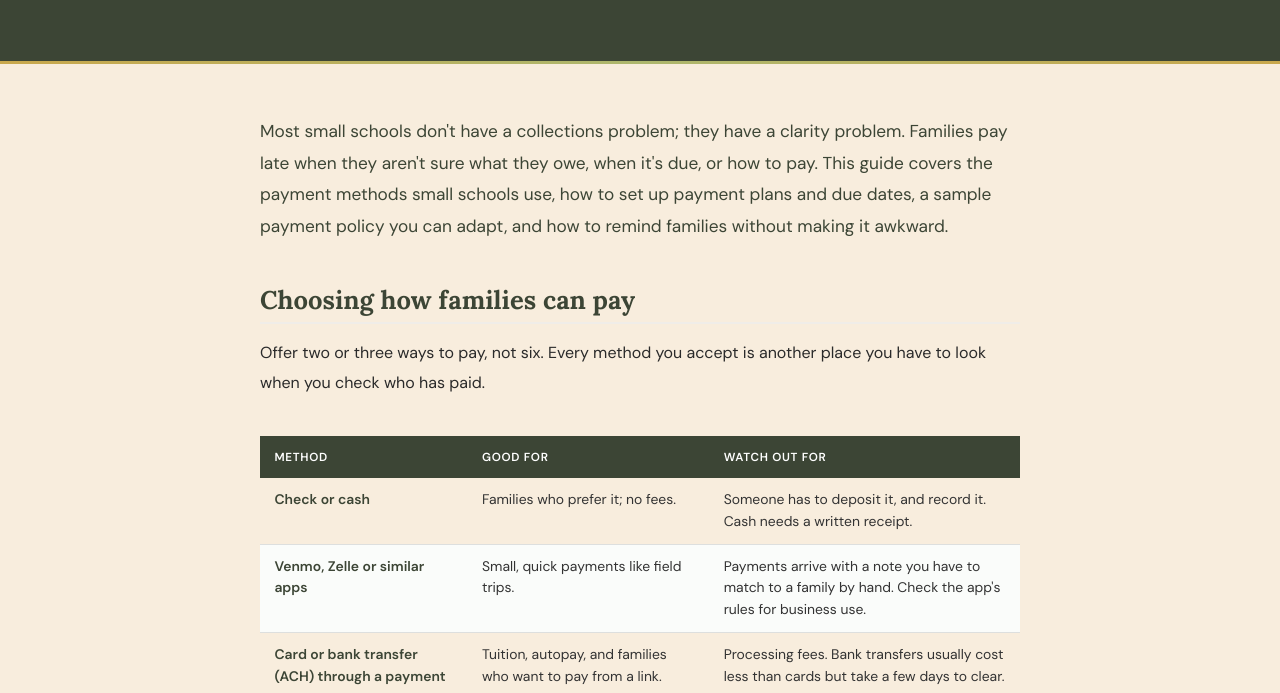
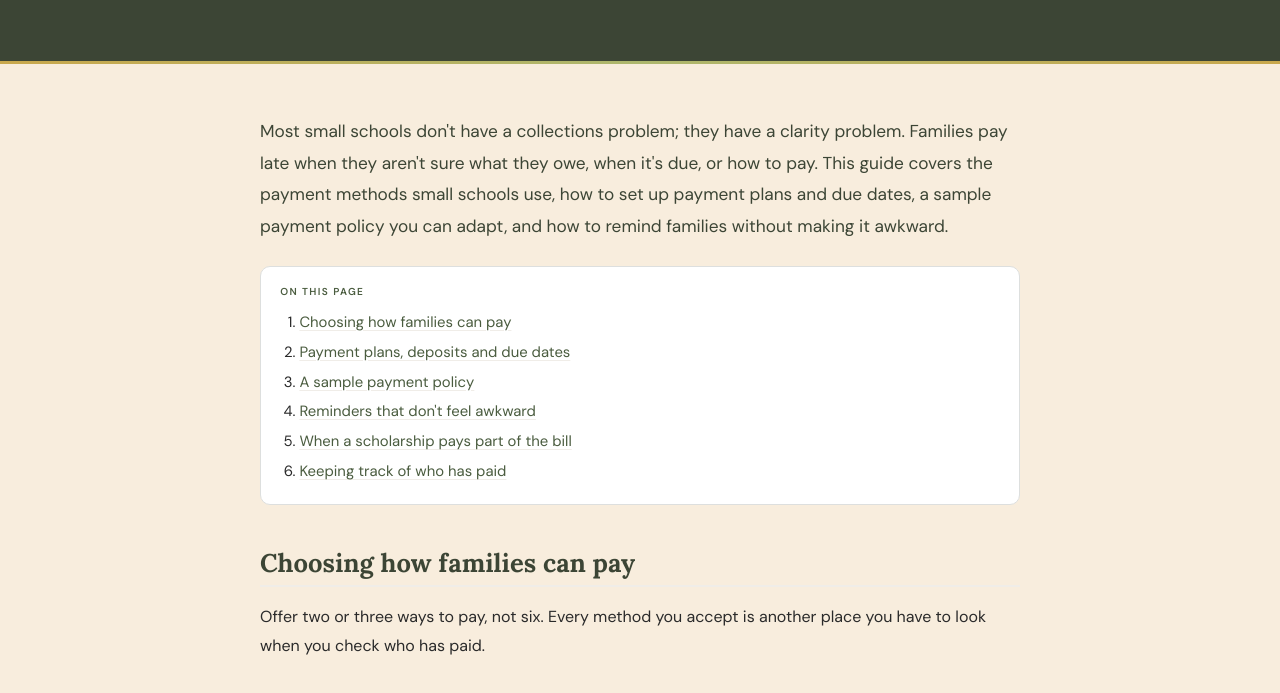
Before and after one commit to rajeeva2000/microschool-ledger, a plain HTML site: page resources/collecting-tuition-payments.html in a window 1280 px wide. Shown: the part 398-1091 px from the top of the page. Drawn offline with Linux system fonts and the light colour scheme.

Commit message:
Keep guide contents lists in the article flow (#53)

```diff
--- a/resources/guide.css
+++ b/resources/guide.css
@@ -37,7 +37,7 @@ body {
   line-height:1.75;
 }
 
-nav {
+nav[aria-label="Primary navigation"] {
   position:fixed; top:0; left:0; right:0; z-index:100;
   background:rgba(60,69,53,.96);
   backdrop-filter:blur(12px);
@@ -135,6 +135,7 @@ h1, h2, h3 {
   line-height:1.82;
 }
 .article h2 {
+  scroll-margin-top:80px;
   font-size:1.6rem;
   margin:2.6rem 0 .9rem;
   padding-bottom:.45rem;
```
